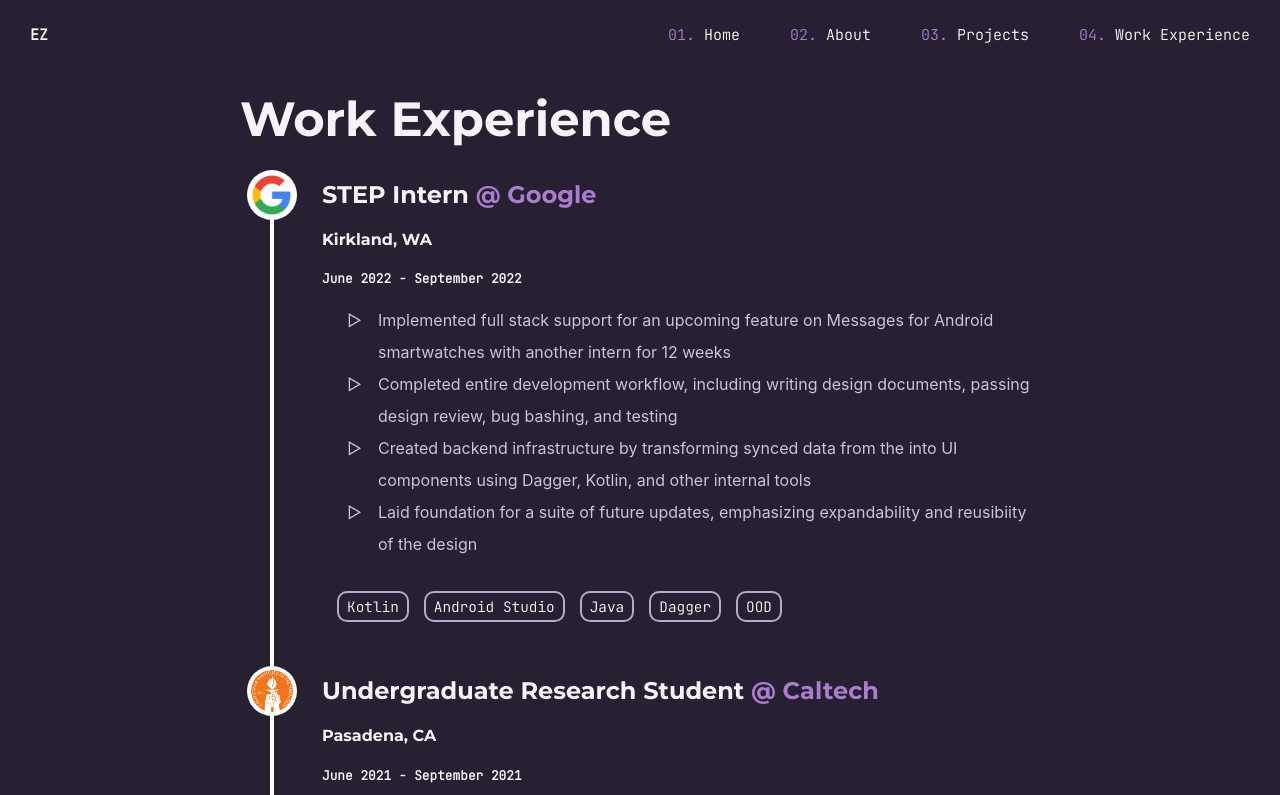
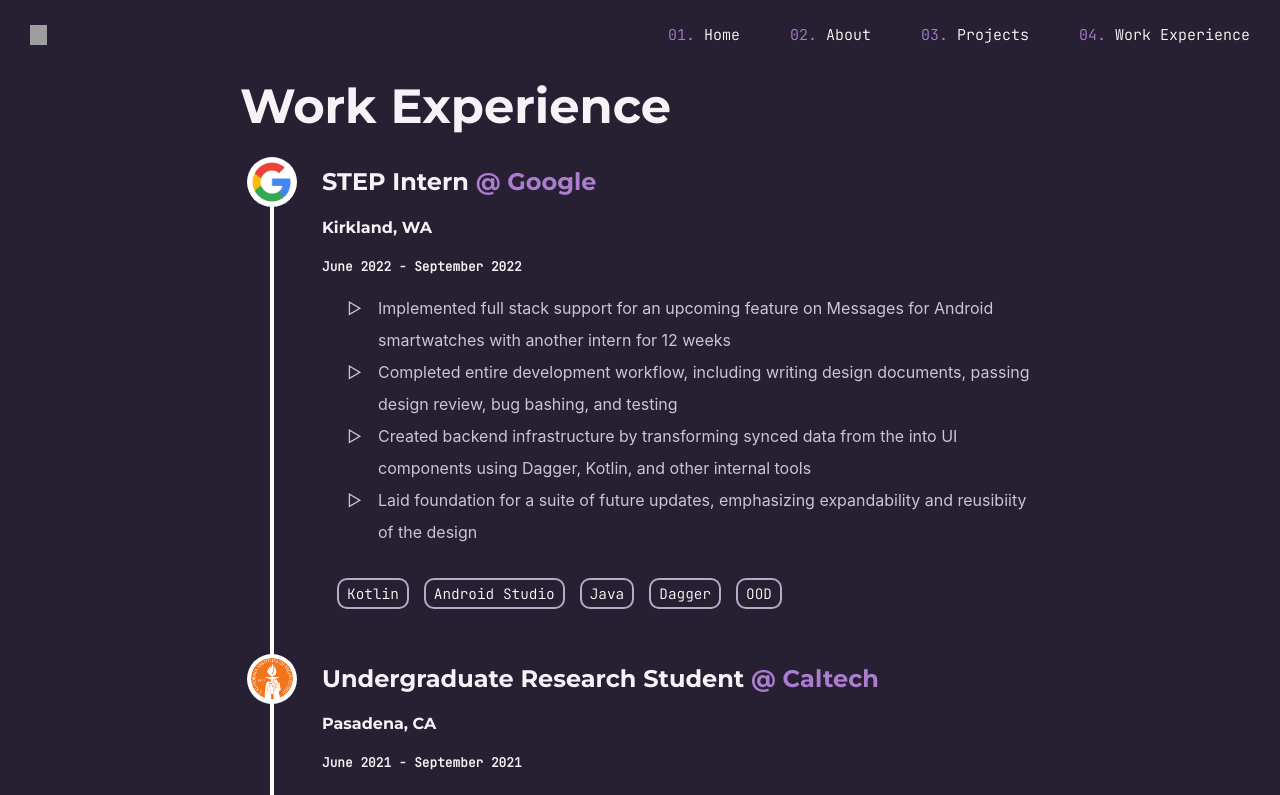
Before and after one commit to ezhang24/ezhang24.github.io, a Next.js app in the folder next-multi-page-website/: page /work in a window 1280 px wide. Shown: the top 795 px of the page. Built offline with nearby package versions, Linux system fonts and the light colour scheme; grey boxes are pictures that could not be loaded.

Commit message:
Changed website logo

```diff
--- a/next-multi-page-website/pages/footer.js
+++ b/next-multi-page-website/pages/footer.js
@@ -6,7 +6,7 @@
     <div className={styles.container}>
       <script
         src="https://kit.fontawesome.com/ddfeb5ea78.js"
-        crossorigin="anonymous"
+        crossOrigin="anonymous"
       ></script>
       <ul className={styles.media_container}>
         <li className={styles.list}>
--- a/next-multi-page-website/pages/navbar.js
+++ b/next-multi-page-website/pages/navbar.js
@@ -4,7 +4,7 @@
 const Navbar = () => {
   return (
     <div className={styles.container}>
-      <h2 className={styles.logo}>EZ</h2>
+      <img className={styles.logo} style={{ width: "2rem" }} src="face-id.png"></img>
       <nav className={styles.nav}>
         <Link href="/" className={styles.link}>
           <span style={{ color: "#AA7DCE" }}>01. </span>Home
```
